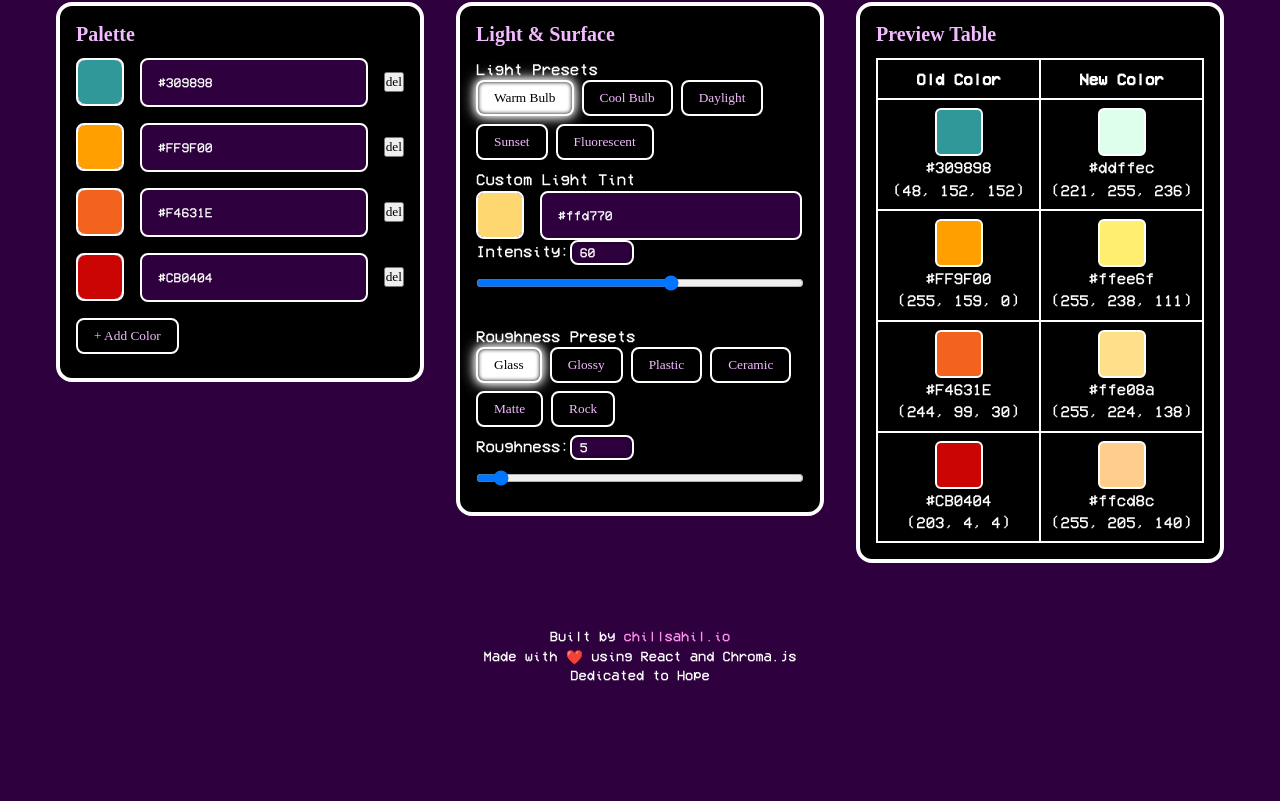
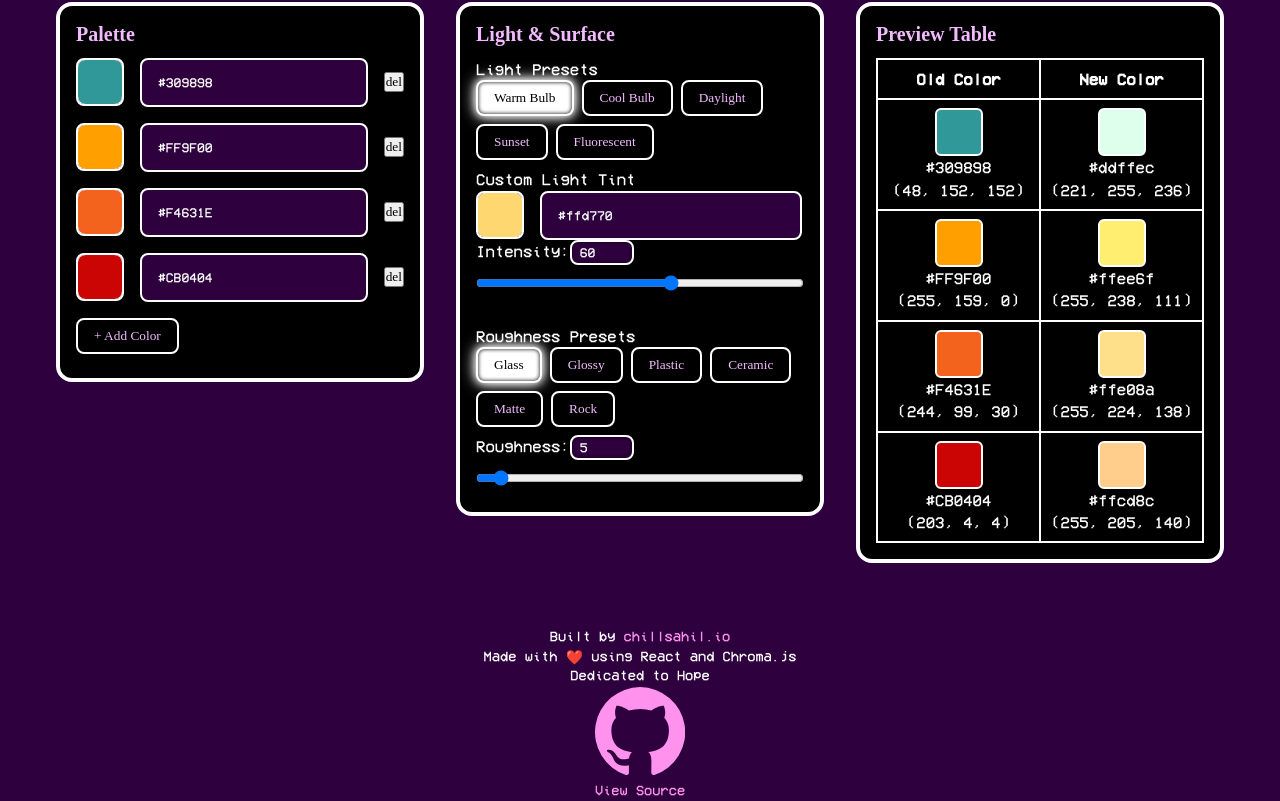
Before and after one commit to chillsahil/color-light-simulator, a React (Vite) app: page / in a window 1280 px wide. Shown: the part 171-972 px from the top of the page. Before the commit the page ends 857 px from the top, so only its background shows below. Built offline with nearby package versions, Linux system fonts and the light colour scheme; a web font is replaced by a local one.

Commit message:
source link

```diff
--- a/src/App.tsx
+++ b/src/App.tsx
@@ -60,7 +60,8 @@ export default function App() {
       </div>
 
       <footer className="footer">
-  <div>
+  <div className="flex flex-col items-center">
+    <div className="flex items-center space-x-4">
       Built by{' '}
       <a
         href="https://chillsahil.io"
@@ -70,12 +71,35 @@ export default function App() {
       >
         chillsahil.io
       </a>
-    <div className="text-center text-sm text-accent mt-4">
+
+    </div>
+    <div className="text-center text-sm text-accent mt-2">
       Made with ❤️ using React and Chroma.js
     </div>
   </div>
-  <div>Dedicated to Hope</div>
+  <div className="mt-4">Dedicated to Hope</div>
+  <div>
+      <a
+        href="https://github.com/chillsahil/color-light-simulator"
+        className="text-link text-lg hover:underline flex items-center"
+        target="_blank"
+        rel="noopener noreferrer"
+      >
+        <svg
+          className="w-5 h-5 mr-1"
+          viewBox="0 0 16 16"
+          fill="currentColor"
+          aria-hidden="true"
+        >
+          <path
+            fillRule="evenodd"
+            d="M8 .198a8 8 0 00-2.528 15.59c.4.074.547-.174.547-.386 0-.19-.007-.693-.01-1.36-2.226.483-2.695-1.073-2.695-1.073-.364-.926-.89-1.173-.89-1.173-.727-.497.055-.487.055-.487.803.056 1.226.825 1.226.825.715 1.224 1.874.87 2.33.665.073-.517.28-.87.508-1.07-1.777-.202-3.644-.888-3.644-3.953 0-.873.312-1.588.824-2.148-.083-.203-.357-1.018.078-2.12 0 0 .672-.215 2.2.82a7.658 7.658 0 012.003-.27 7.66 7.66 0 012.003.27c1.527-1.036 2.198-.82 2.198-.82.437 1.102.163 1.917.08 2.12.513.56.823 1.275.823 2.148 0 3.073-1.87 3.748-3.652 3.947.287.247.543.735.543 1.482 0 1.07-.01 1.933-.01 2.195 0 .214.146.463.55.384A8.001 8.001 0 008 .198z"
+          />
+        </svg>
+        View Source
+      </a></div>
 </footer>
+
 
 
 
```
Lines whose indentation alone changed are shown as unchanged.
